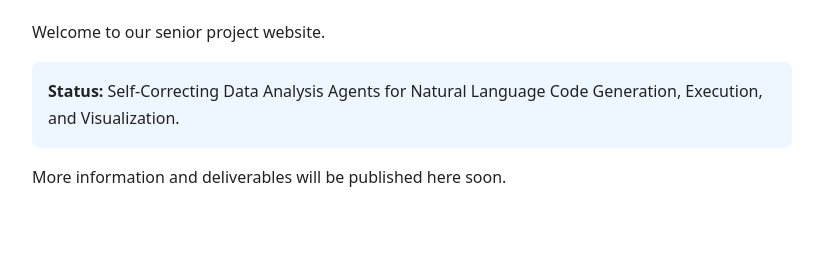
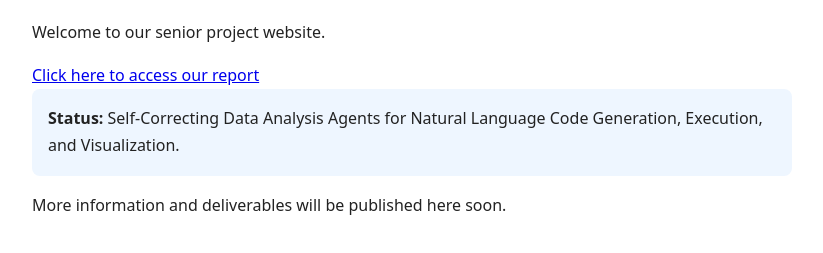
Before and after one commit to Ege-E/Senior-Project, a plain HTML site: page index.html in a window 1280 px wide. Shown: the part 137-390 px from the top of the page, without its empty margins (228-1051 px from the left). Drawn offline with Linux system fonts and the light colour scheme.

Commit message:
Add link to project report in index.html

```diff
--- a/index.html
+++ b/index.html
@@ -25,6 +25,11 @@
 <body>
   <h1>Senior Project</h1>
   <p>Welcome to our senior project website.</p>
+  <a href="https://docs.google.com/document/d/1TJ5TnjSPkYvTANfOc9NpgBjwH5jIg3VukrBC60F8M2Q/edit?usp=sharing"
+   target="_blank"
+   rel="noopener noreferrer">
+  Click here to access our report
+</a>
   <div class="status">
     <strong>Status:</strong> Self-Correcting Data Analysis Agents for Natural Language Code Generation, Execution, and Visualization.
   </div>
```
